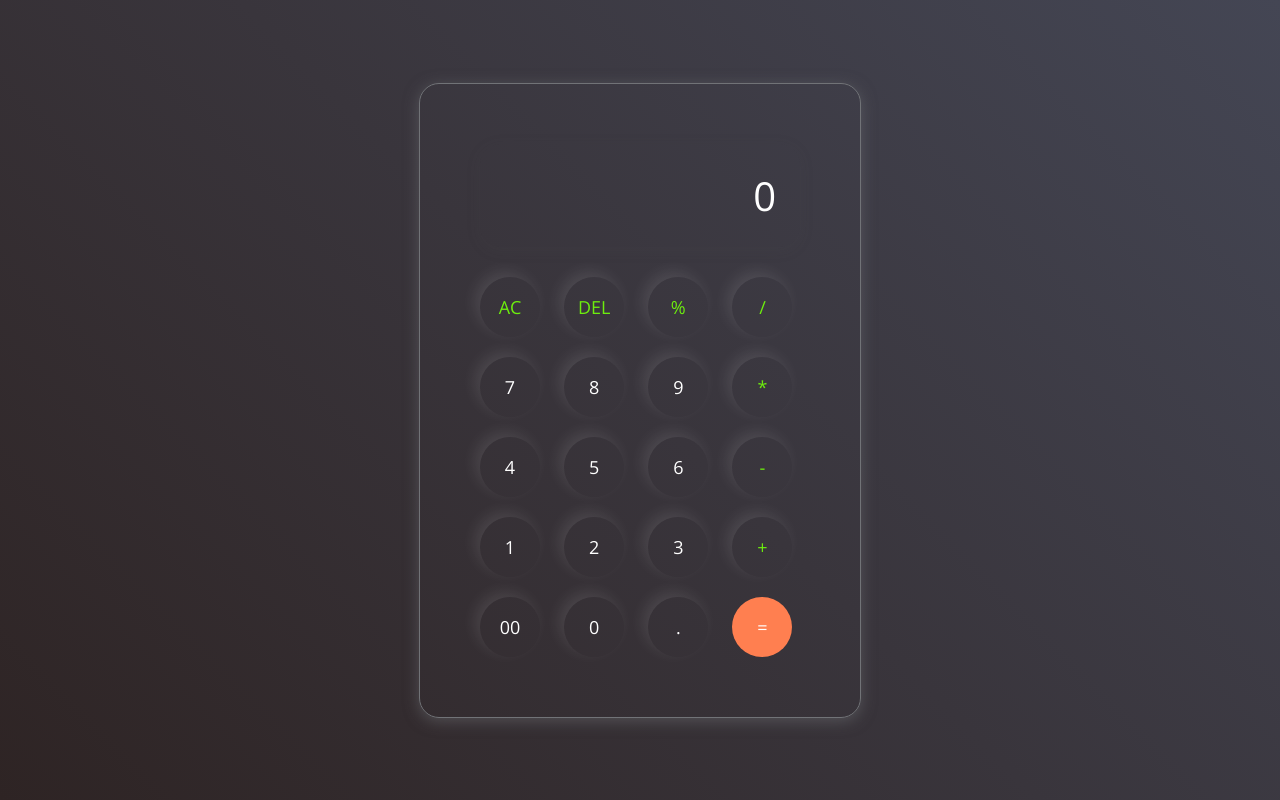
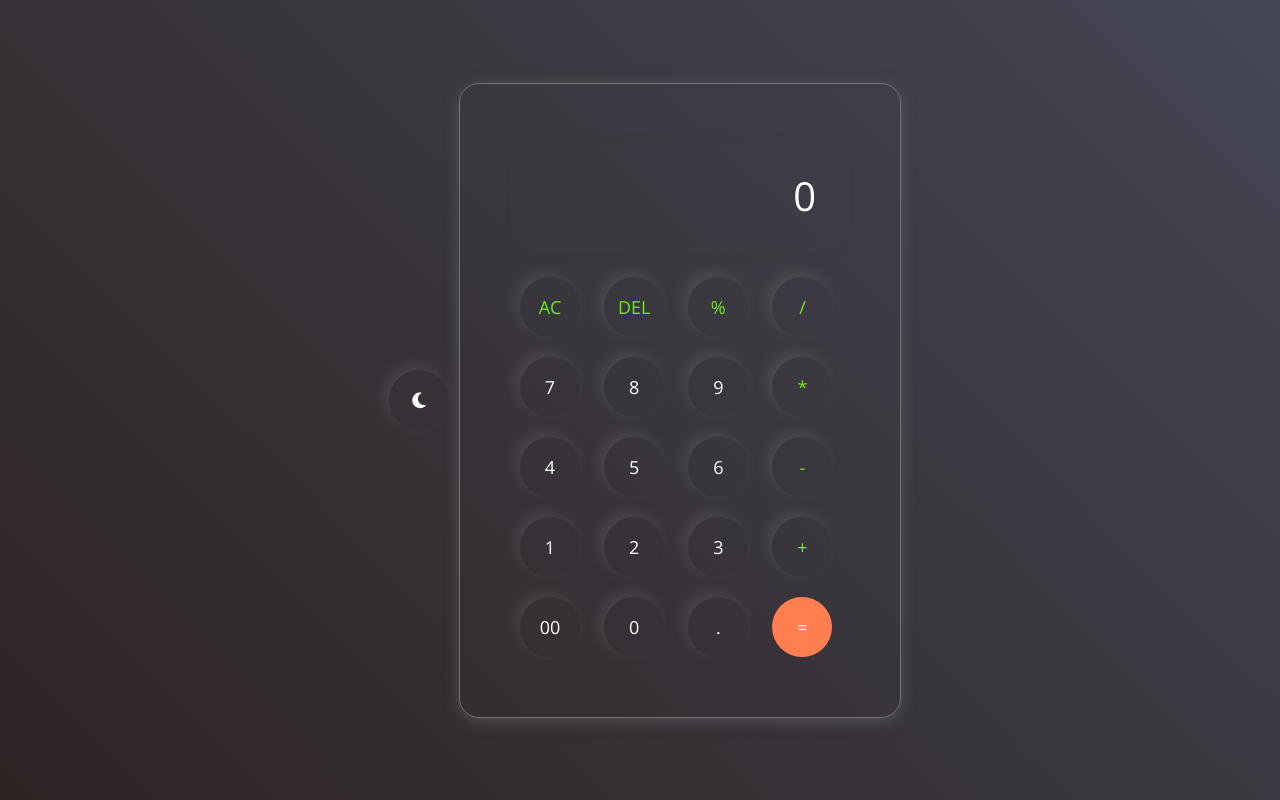
Before and after one commit to vishwesh9835/Calculator, a plain HTML site: page index.html in a window 1280 px wide. Drawn offline with nearby package versions, Linux system fonts and the light colour scheme.

Commit message:
Add dark mode toggle and Font Awesome link
Added a dark mode toggle button and linked Font Awesome for icons.

```diff
--- a/index.html
+++ b/index.html
@@ -4,9 +4,13 @@
     <meta charset="UTF-8">
     <meta name="viewport" content="width=device-width, initial-scale=1.0">
     <title>My Calculator</title>
+    <link rel="stylesheet" href="https://cdnjs.cloudflare.com/ajax/libs/font-awesome/6.5.1/css/all.min.css">
     <link rel="stylesheet" href="calc.css">
 </head>
 <body>
+    <button class="dark-mode-toggle" id="darkModeToggle" aria-label="Toggle Dark Mode">
+        <i class="fas fa-moon"></i>
+    </button>
     <div class="container">
         <div>
             <input type="text" placeholder="0" id="inputBox" readonly>
```
